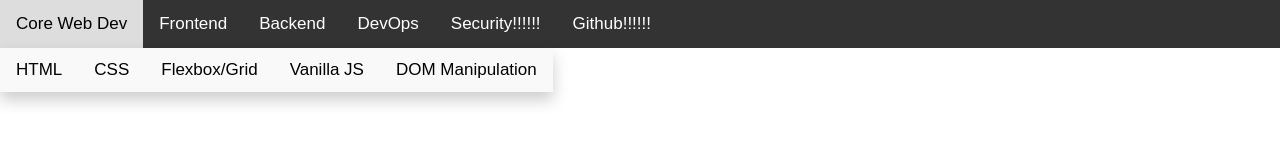
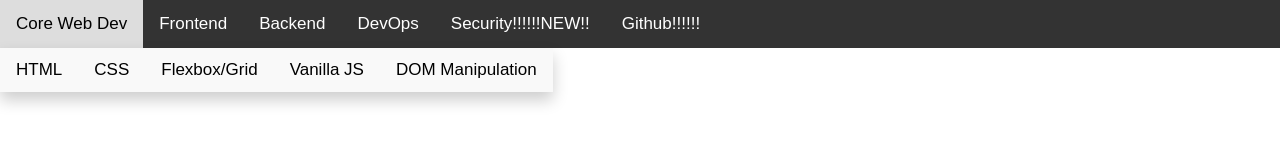
Before and after one commit to ZacharyLawCode/Main, a website: page index.html in a window 1280 px wide. Drawn offline with Linux system fonts and the light colour scheme.

Commit message:
new stuff

```diff
--- a/index.html
+++ b/index.html
@@ -129,7 +129,7 @@
     </div>
 
     <div class="dropdown">
-      <button class="dropbtn">Security!!!!!!</button>
+      <button class="dropbtn">Security!!!!!!NEW!!</button>
       <div class="dropdown-content">
         <a href="#">Security (SSL)</a>
       </div>
```
